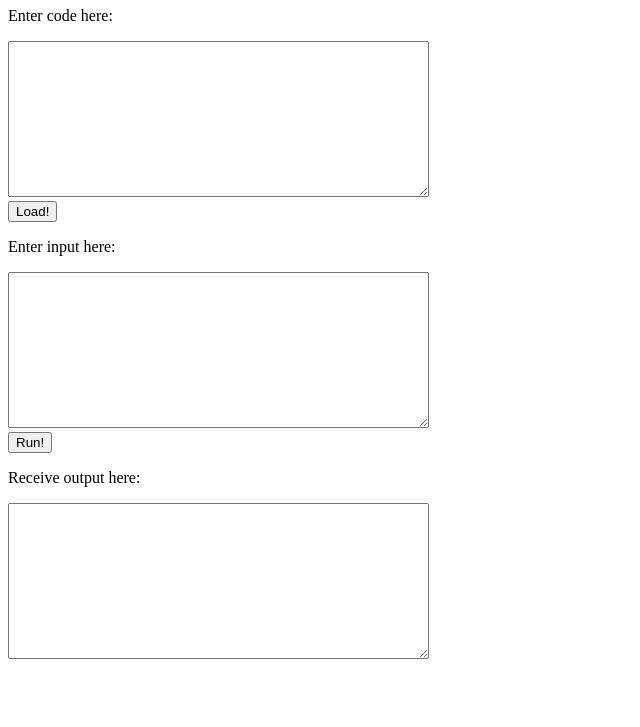
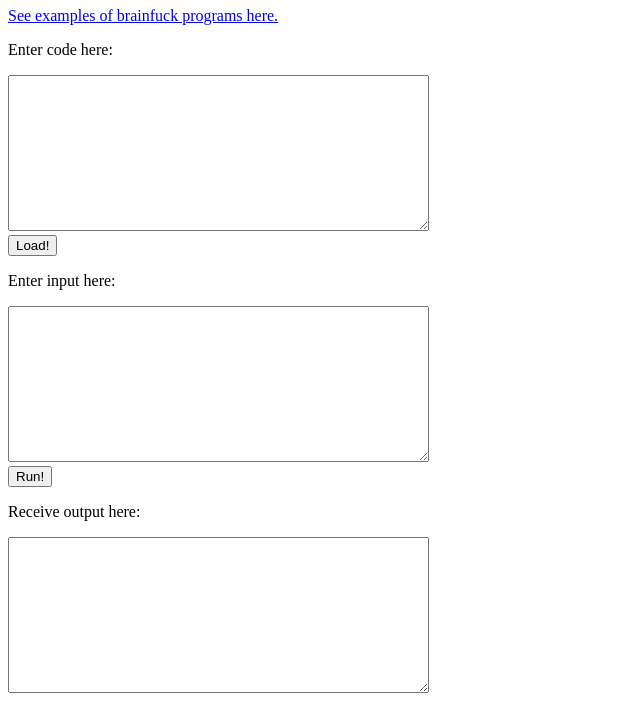
Before and after one commit to brenns10/yams, a plain HTML site: page html/brainfuck.html in a window 1280 px wide. Shown: the part 73-800 px from the top of the page, without its empty margins (0-640 px from the left). Drawn offline with Linux system fonts and the light colour scheme.

Commit message:
Added a link to sample BF programs.

```diff
--- a/html/brainfuck.html
+++ b/html/brainfuck.html
@@ -43,6 +43,7 @@
 
   <body>
     <h1>MIPS Brainfuck Interpreter</h1>
+    <p><a href="http://www.hevanet.com/cristofd/brainfuck/">See examples of brainfuck programs here.</a></p>
     <p>Enter code here:</p>
     <textarea id="bf_code" rows="10" cols="50"></textarea><br>
     <button type="button" onclick="load()">Load!</button>
```
